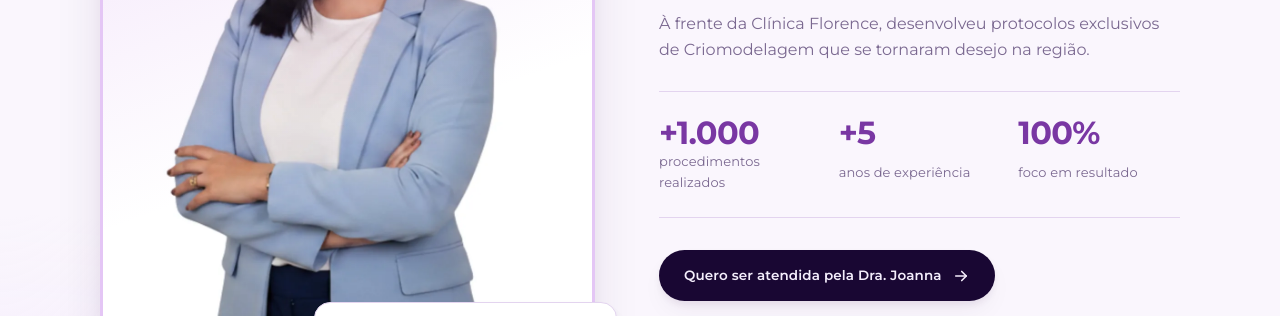
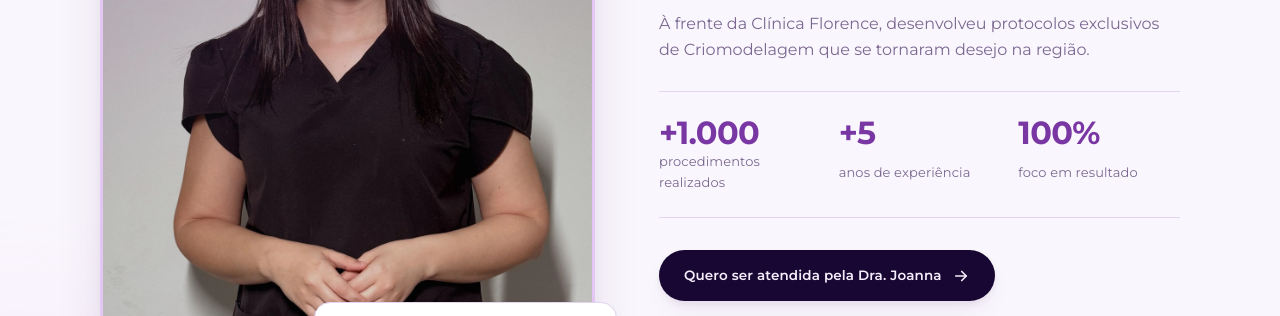
Before and after one commit to EduardoAZX/joanna, a plain HTML site: page index.html in a window 1280 px wide. Shown: the part 3096-3412 px from the top of the page. Drawn offline with Linux system fonts and the light colour scheme.

Commit message:
Add files via upload

```diff
--- a/index.html
+++ b/index.html
@@ -264,7 +264,7 @@ height="0" width="0" style="display:none;visibility:hidden"></iframe></noscript>
 
       <div class="about__photo reveal">
         <div class="about__photo-frame">
-          <img src="assets/dra-joana.webp" alt="Dra. Joanna Loppes — Referência em Harmonização Corporal" />
+          <img src="assets/dra-joanna.webp" alt="Dra. Joanna Loppes — Referência em Harmonização Corporal" />
         </div>
         <div class="about__sig" aria-hidden="true">
           <span class="about__sig-label">Assinatura clínica</span>
```
Also changed, not shown: assets/dra-joanna.webp (added).
